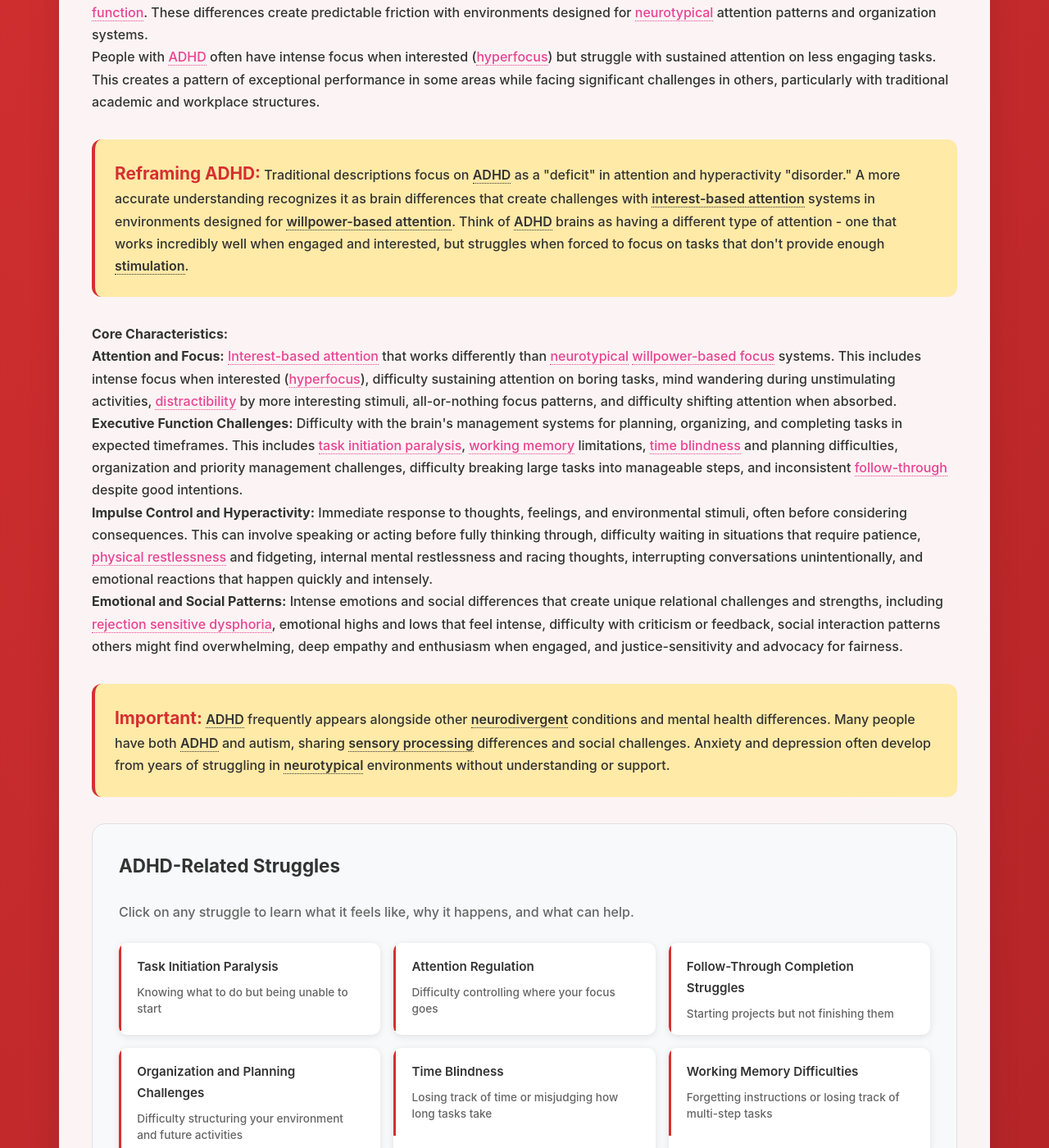
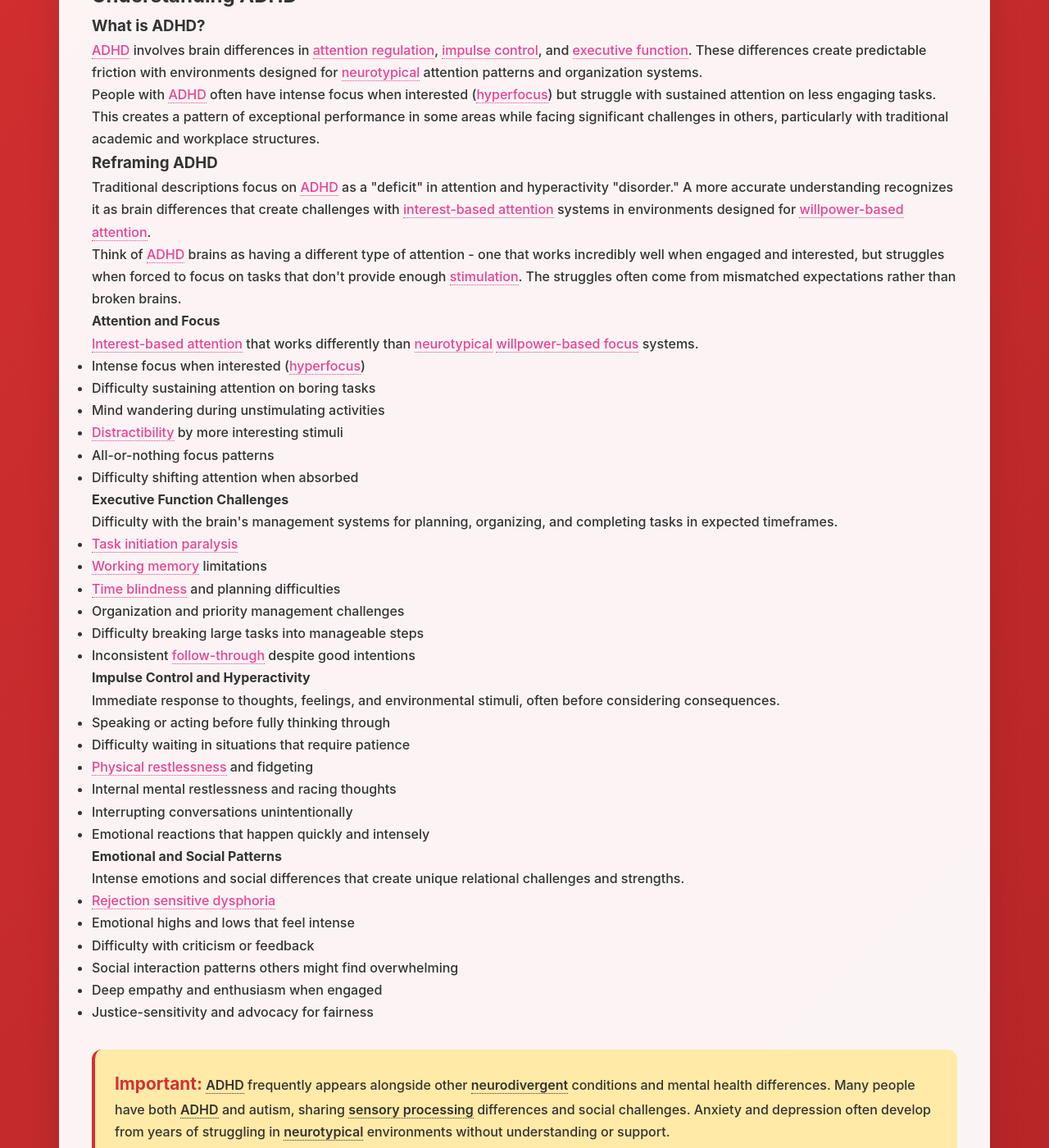
Before and after one commit to neurodivergent-survival-guide/neurodivergent-survival-guide, a Jekyll site: the page built from conditions/adhd.html, in a window 1280 px wide and 1400 px high, scrolled down 696 px. Shown: the whole window at 82% size. Built offline with Jekyll 4.4.1, drawn with Linux system fonts in a browser that asks for light colours; some of the changed text lies outside the part shown.

Commit message:
Update adhd.html

```diff
--- a/conditions/adhd.html
+++ b/conditions/adhd.html
@@ -23,23 +23,75 @@ community_resources:
 ---
 <!-- /conditions/adhd.html -->
 
-<p><strong><a class="jargon">ADHD<span class="tooltip">Attention-Deficit/Hyperactivity Disorder - brain differences affecting attention, impulse control, and executive function</span></a> (Attention-Deficit/Hyperactivity Disorder)</strong> involves brain differences in <a class="jargon">attention regulation<span class="tooltip">The brain's ability to direct and sustain focus where you want it, when you want it</span></a>, <a class="jargon">impulse control<span class="tooltip">The ability to pause and think before acting on immediate urges or responses</span></a>, and <a class="jargon">executive function<span class="tooltip">The brain's management system that handles planning, organization, time management, task initiation, and follow-through</span></a>. These differences create predictable friction with environments designed for <a class="jargon">neurotypical<span class="tooltip">People whose brains develop and function in ways that align with societal expectations and norms</span></a> attention patterns and organization systems.</p>
+<h2 id="understanding-adhd">Understanding ADHD</h2>
 
-<p>People with <a class="jargon">ADHD<span class="tooltip">Attention-Deficit/Hyperactivity Disorder - brain differences affecting attention, impulse control, and executive function</span></a> often have intense focus when interested (<a class="jargon">hyperfocus<span class="tooltip">Periods of intense concentration on engaging activities, often at the expense of other tasks or awareness of time</span></a>) but struggle with sustained attention on less engaging tasks. This creates a pattern of exceptional performance in some areas while facing significant challenges in others, particularly with traditional academic and workplace structures.</p>
+<div class="condition-intro">
+    <h3 id="what-is-adhd">What is ADHD?</h3>
+    <p><a class="jargon">ADHD<span class="tooltip">Attention-Deficit/Hyperactivity Disorder - brain differences affecting attention, impulse control, and executive function</span></a> involves brain differences in <a class="jargon">attention regulation<span class="tooltip">The brain's ability to direct and sustain focus where you want it, when you want it</span></a>, <a class="jargon">impulse control<span class="tooltip">The ability to pause and think before acting on immediate urges or responses</span></a>, and <a class="jargon">executive function<span class="tooltip">The brain's management system that handles planning, organization, time management, task initiation, and follow-through</span></a>. These differences create predictable friction with environments designed for <a class="jargon">neurotypical<span class="tooltip">People whose brains develop and function in ways that align with societal expectations and norms</span></a> attention patterns and organization systems.</p>
 
-<div class="highlight-box">
-    <strong>Reframing ADHD:</strong> Traditional descriptions focus on <a class="jargon">ADHD<span class="tooltip">Attention-Deficit/Hyperactivity Disorder - brain differences affecting attention, impulse control, and executive function</span></a> as a "deficit" in attention and hyperactivity "disorder." A more accurate understanding recognizes it as brain differences that create challenges with <a class="jargon">interest-based attention<span class="tooltip">Attention system that focuses intensely on engaging, rewarding, or novel activities but struggles with boring tasks</span></a> systems in environments designed for <a class="jargon">willpower-based attention<span class="tooltip">The ability to force focus on tasks through discipline and self-control, regardless of interest level</span></a>. Think of <a class="jargon">ADHD<span class="tooltip">Attention-Deficit/Hyperactivity Disorder - brain differences affecting attention, impulse control, and executive function</span></a> brains as having a different type of attention - one that works incredibly well when engaged and interested, but struggles when forced to focus on tasks that don't provide enough <a class="jargon">stimulation<span class="tooltip">Mental or sensory input that captures attention and maintains engagement</span></a>.
+    <p>People with <a class="jargon">ADHD<span class="tooltip">Attention-Deficit/Hyperactivity Disorder - brain differences affecting attention, impulse control, and executive function</span></a> often have intense focus when interested (<a class="jargon">hyperfocus<span class="tooltip">Periods of intense concentration on engaging activities, often at the expense of other tasks or awareness of time</span></a>) but struggle with sustained attention on less engaging tasks. This creates a pattern of exceptional performance in some areas while facing significant challenges in others, particularly with traditional academic and workplace structures.</p>
 </div>
 
-<p><strong>Core Characteristics:</strong></p>
+<div class="reframe-box">
+    <h3>Reframing ADHD</h3>
+    <p>Traditional descriptions focus on <a class="jargon">ADHD<span class="tooltip">Attention-Deficit/Hyperactivity Disorder - brain differences affecting attention, impulse control, and executive function</span></a> as a "deficit" in attention and hyperactivity "disorder." A more accurate understanding recognizes it as brain differences that create challenges with <a class="jargon">interest-based attention<span class="tooltip">Attention system that focuses intensely on engaging, rewarding, or novel activities but struggles with boring tasks</span></a> systems in environments designed for <a class="jargon">willpower-based attention<span class="tooltip">The ability to force focus on tasks through discipline and self-control, regardless of interest level</span></a>.</p>
 
-<p><strong>Attention and Focus:</strong> <a class="jargon">Interest-based attention<span class="tooltip">Attention system that focuses intensely on engaging, rewarding, or novel activities but struggles with boring tasks</span></a> that works differently than <a class="jargon">neurotypical<span class="tooltip">People whose brains develop and function in ways that align with societal expectations and norms</span></a> <a class="jargon">willpower-based focus<span class="tooltip">The ability to force focus on tasks through discipline and self-control, regardless of interest level</span></a> systems. This includes intense focus when interested (<a class="jargon">hyperfocus<span class="tooltip">Periods of intense concentration on engaging activities, often at the expense of other tasks or awareness of time</span></a>), difficulty sustaining attention on boring tasks, mind wandering during unstimulating activities, <a class="jargon">distractibility<span class="tooltip">Attention easily drawn to interesting or novel stimuli in the environment</span></a> by more interesting stimuli, all-or-nothing focus patterns, and difficulty shifting attention when absorbed.</p>
+    <p>Think of <a class="jargon">ADHD<span class="tooltip">Attention-Deficit/Hyperactivity Disorder - brain differences affecting attention, impulse control, and executive function</span></a> brains as having a different type of attention - one that works incredibly well when engaged and interested, but struggles when forced to focus on tasks that don't provide enough <a class="jargon">stimulation<span class="tooltip">Mental or sensory input that captures attention and maintains engagement</span></a>. The struggles often come from mismatched expectations rather than broken brains.</p>
+</div>
 
-<p><strong>Executive Function Challenges:</strong> Difficulty with the brain's management systems for planning, organizing, and completing tasks in expected timeframes. This includes <a class="jargon">task initiation paralysis<span class="tooltip">Difficulty starting tasks even when you know they're important and want to complete them</span></a>, <a class="jargon">working memory<span class="tooltip">The brain's ability to hold and manipulate information temporarily while completing tasks</span></a> limitations, <a class="jargon">time blindness<span class="tooltip">Difficulty accurately estimating how much time tasks will take or how much time has passed</span></a> and planning difficulties, organization and priority management challenges, difficulty breaking large tasks into manageable steps, and inconsistent <a class="jargon">follow-through<span class="tooltip">Completing tasks and projects from start to finish, particularly with long-term or multi-step activities</span></a> despite good intentions.</p>
+<div class="characteristics-grid">
+    <div class="characteristic-card">
+        <h4>Attention and Focus</h4>
+        <p><a class="jargon">Interest-based attention<span class="tooltip">Attention system that focuses intensely on engaging, rewarding, or novel activities but struggles with boring tasks</span></a> that works differently than <a class="jargon">neurotypical<span class="tooltip">People whose brains develop and function in ways that align with societal expectations and norms</span></a> <a class="jargon">willpower-based focus<span class="tooltip">The ability to force focus on tasks through discipline and self-control, regardless of interest level</span></a> systems.</p>
+        <ul>
+            <li>Intense focus when interested (<a class="jargon">hyperfocus<span class="tooltip">Periods of intense concentration on engaging activities, often at the expense of other tasks or awareness of time</span></a>)</li>
+            <li>Difficulty sustaining attention on boring tasks</li>
+            <li>Mind wandering during unstimulating activities</li>
+            <li><a class="jargon">Distractibility<span class="tooltip">Attention easily drawn to interesting or novel stimuli in the environment</span></a> by more interesting stimuli</li>
+            <li>All-or-nothing focus patterns</li>
+            <li>Difficulty shifting attention when absorbed</li>
+        </ul>
+    </div>
 
-<p><strong>Impulse Control and Hyperactivity:</strong> Immediate response to thoughts, feelings, and environmental stimuli, often before considering consequences. This can involve speaking or acting before fully thinking through, difficulty waiting in situations that require patience, <a class="jargon">physical restlessness<span class="tooltip">Need for movement and difficulty sitting still for extended periods</span></a> and fidgeting, internal mental restlessness and racing thoughts, interrupting conversations unintentionally, and emotional reactions that happen quickly and intensely.</p>
+    <div class="characteristic-card">
+        <h4>Executive Function Challenges</h4>
+        <p>Difficulty with the brain's management systems for planning, organizing, and completing tasks in expected timeframes.</p>
+        <ul>
+            <li><a class="jargon">Task initiation paralysis<span class="tooltip">Difficulty starting tasks even when you know they're important and want to complete them</span></a></li>
+            <li><a class="jargon">Working memory<span class="tooltip">The brain's ability to hold and manipulate information temporarily while completing tasks</span></a> limitations</li>
+            <li><a class="jargon">Time blindness<span class="tooltip">Difficulty accurately estimating how much time tasks will take or how much time has passed</span></a> and planning difficulties</li>
+            <li>Organization and priority management challenges</li>
+            <li>Difficulty breaking large tasks into manageable steps</li>
+            <li>Inconsistent <a class="jargon">follow-through<span class="tooltip">Completing tasks and projects from start to finish, particularly with long-term or multi-step activities</span></a> despite good intentions</li>
+        </ul>
+    </div>
 
-<p><strong>Emotional and Social Patterns:</strong> Intense emotions and social differences that create unique relational challenges and strengths, including <a class="jargon">rejection sensitive dysphoria<span class="tooltip">Extreme emotional pain triggered by perceived or real rejection, criticism, or failure</span></a>, emotional highs and lows that feel intense, difficulty with criticism or feedback, social interaction patterns others might find overwhelming, deep empathy and enthusiasm when engaged, and justice-sensitivity and advocacy for fairness.</p>
+    <div class="characteristic-card">
+        <h4>Impulse Control and Hyperactivity</h4>
+        <p>Immediate response to thoughts, feelings, and environmental stimuli, often before considering consequences.</p>
+        <ul>
+            <li>Speaking or acting before fully thinking through</li>
+            <li>Difficulty waiting in situations that require patience</li>
+            <li><a class="jargon">Physical restlessness<span class="tooltip">Need for movement and difficulty sitting still for extended periods</span></a> and fidgeting</li>
+            <li>Internal mental restlessness and racing thoughts</li>
+            <li>Interrupting conversations unintentionally</li>
+            <li>Emotional reactions that happen quickly and intensely</li>
+        </ul>
+    </div>
+
+    <div class="characteristic-card">
+        <h4>Emotional and Social Patterns</h4>
+        <p>Intense emotions and social differences that create unique relational challenges and strengths.</p>
+        <ul>
+            <li><a class="jargon">Rejection sensitive dysphoria<span class="tooltip">Extreme emotional pain triggered by perceived or real rejection, criticism, or failure</span></a></li>
+            <li>Emotional highs and lows that feel intense</li>
+            <li>Difficulty with criticism or feedback</li>
+            <li>Social interaction patterns others might find overwhelming</li>
+            <li>Deep empathy and enthusiasm when engaged</li>
+            <li>Justice-sensitivity and advocacy for fairness</li>
+        </ul>
+    </div>
+</div>
 
 <div class="highlight-box">
     <strong>Important:</strong> <a class="jargon">ADHD<span class="tooltip">Attention-Deficit/Hyperactivity Disorder - brain differences affecting attention, impulse control, and executive function</span></a> frequently appears alongside other <a class="jargon">neurodivergent<span class="tooltip">Brain differences that create distinct patterns of thinking, processing, and behavior</span></a> conditions and mental health differences. Many people have both <a class="jargon">ADHD<span class="tooltip">Attention-Deficit/Hyperactivity Disorder - brain differences affecting attention, impulse control, and executive function</span></a> and autism, sharing <a class="jargon">sensory processing<span class="tooltip">How the nervous system receives and responds to sensory information from the environment and body</span></a> differences and social challenges. Anxiety and depression often develop from years of struggling in <a class="jargon">neurotypical<span class="tooltip">People whose brains develop and function in ways that align with societal expectations and norms</span></a> environments without understanding or support.
```
